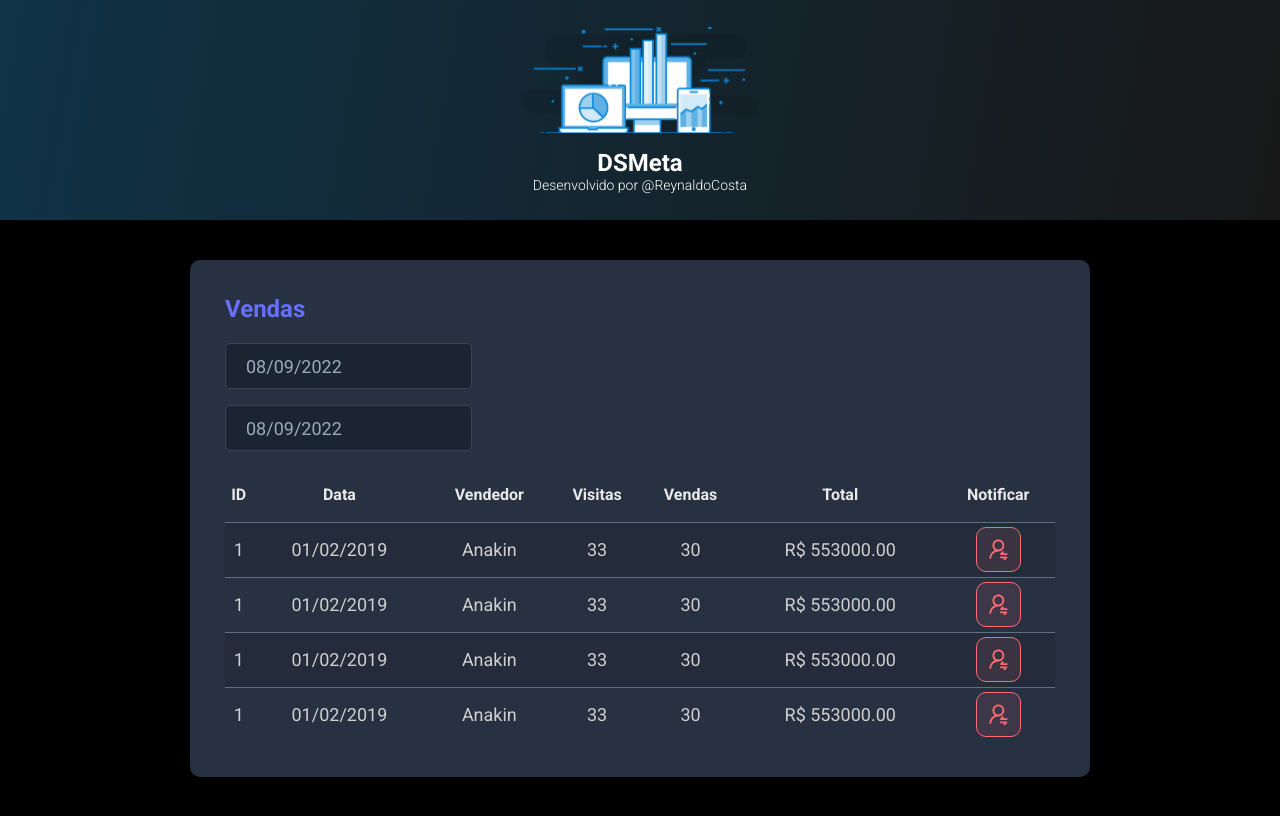
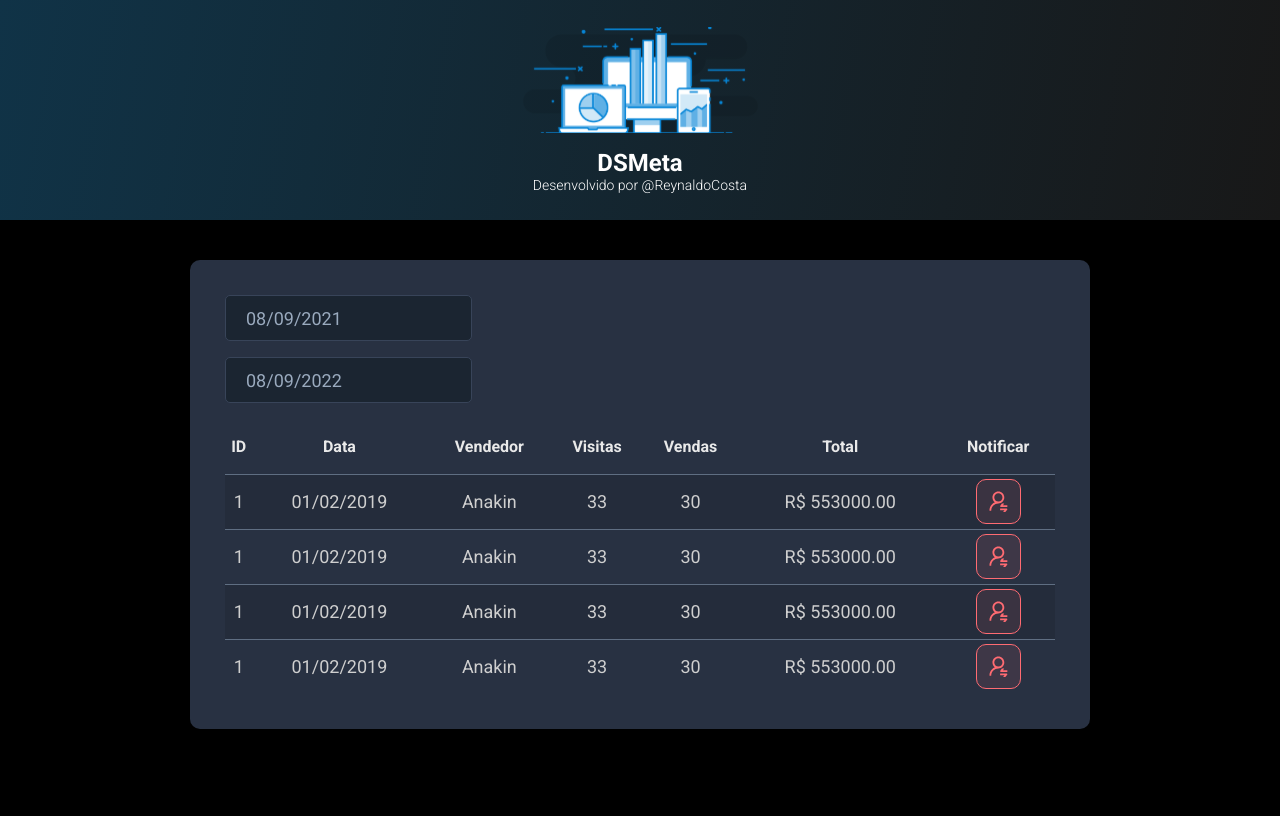
Before and after one commit to S-crip-eer-tech/SpringReactProject, a React (Vite) app in the folder frontend/: page / in a window 1280 px wide. Shown: the top 816 px of the page. Built offline with nearby package versions, Linux system fonts and the light colour scheme.

Commit message:
useState

```diff
--- a/frontend/src/components/SalesCard/index.tsx
+++ b/frontend/src/components/SalesCard/index.tsx
@@ -1,24 +1,35 @@
 import NotificationButton from "../NotificationButton"
-import DatePicker from "react-datepicker";
-import "react-datepicker/dist/react-datepicker.css";
+import DatePicker from "react-datepicker"
+import "react-datepicker/dist/react-datepicker.css"
 import './styles.css'
+import { useState } from "react"
+
+
+
 function SalesCard() {
+
+    const max = new Date()
+    const min = new Date(new Date().setDate(new Date().getDate() - 365))
+
+    const [minDate, setMinDate] = useState(min)
+    const [maxDate, setMaxDate] = useState(max)
+
+
     return (
         <div className="react-style-card">
-            <h2 className="react-style-title">Vendas</h2>
             <div>
                 <div className="react-form-control-container">
                     <DatePicker
-                        selected={new Date()}
-                        onChange={(date: Date) => { }}
+                        selected={minDate}
+                        onChange={(date: Date) => setMinDate(date)}
                         className="react-form-control"
                         dateFormat="dd/MM/yyyy"
                     />
                 </div>
                 <div className="react-form-control-container">
                     <DatePicker
-                        selected={new Date()}
-                        onChange={(date: Date) => { }}
+                        selected={maxDate}
+                        onChange={(date: Date) => setMaxDate(date)}
                         className="react-form-control"
                         dateFormat="dd/MM/yyyy"
                     />
```
